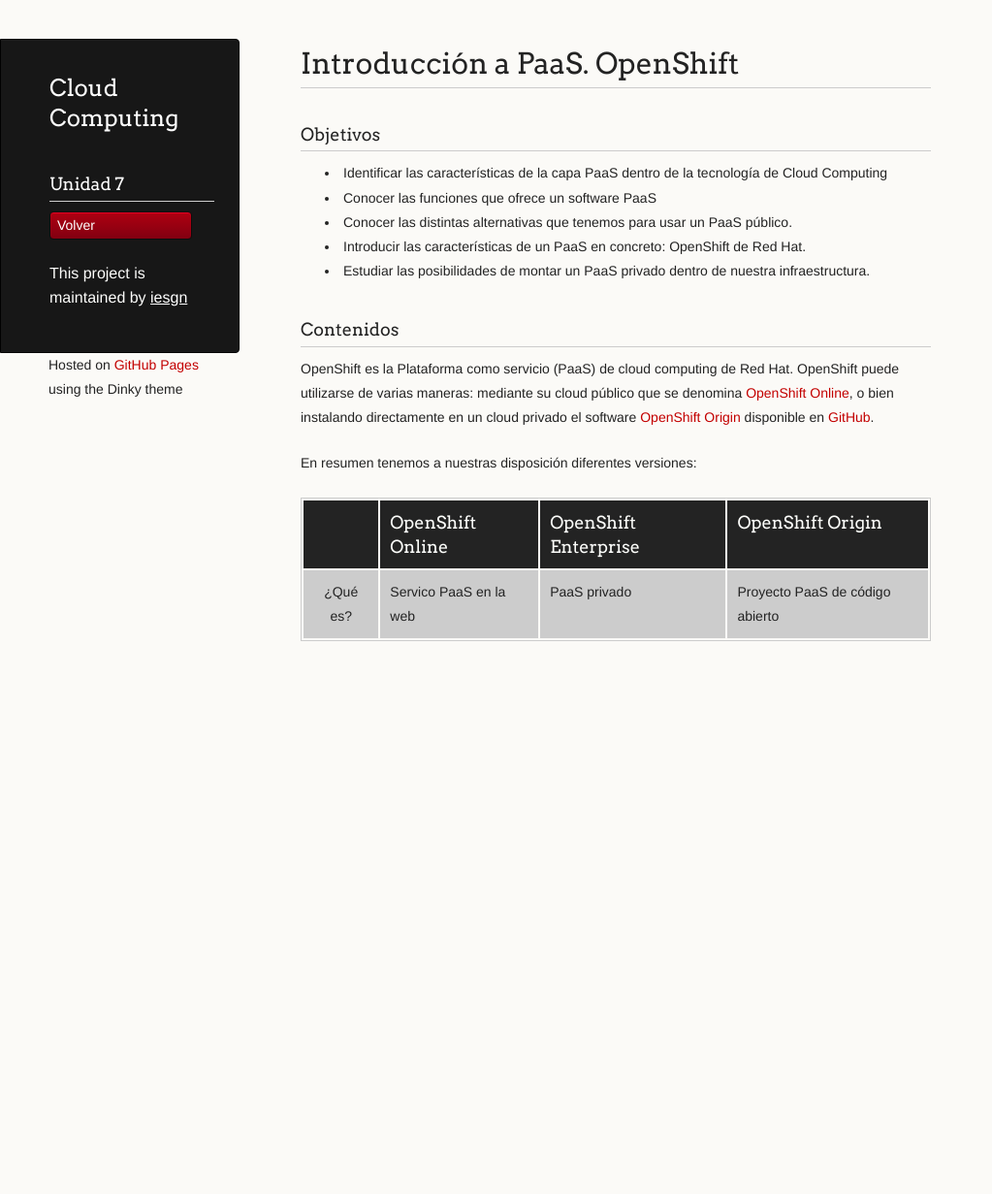
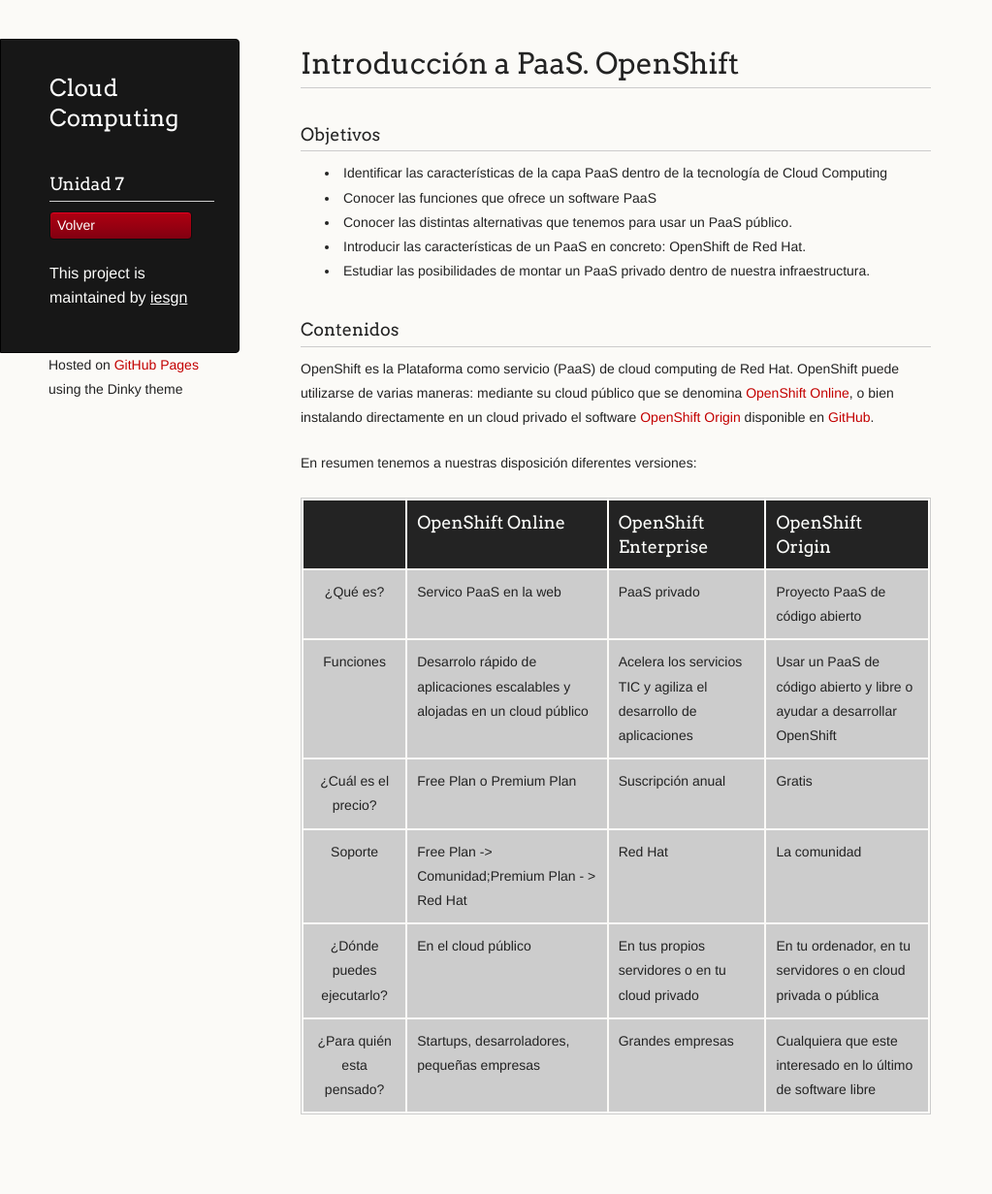
Before and after one commit to iesgn/cloud, a Jekyll site: the page built from curso/u7/index.md, in a window 1280 px wide. Shown: the whole page at 97% size, without its empty margins (0-1023 px from the left). Built offline with Jekyll 4.4.1, drawn with Linux system fonts in a browser that asks for light colours; before the commit the page ends 900 px from its top, so only the background shows below that.

Commit message:
Empieza la unidad 7

```diff
--- a/curso/u7/index.md
+++ b/curso/u7/index.md
@@ -22,3 +22,8 @@ En resumen tenemos a nuestras disposición diferentes versiones:
 |     |OpenShift Online|OpenShift Enterprise|OpenShift Origin|
 |:---:|----------------|--------------------|----------------|
 |¿Qué es?|Servico PaaS en la web|PaaS privado|Proyecto PaaS de código abierto|
+|Funciones|Desarrolo rápido de aplicaciones escalables y alojadas en un cloud público|Acelera los servicios TIC y agiliza el desarrollo de aplicaciones|Usar un PaaS de código abierto y libre o ayudar a desarrollar OpenShift|
+|¿Cuál es el precio?|Free Plan o Premium Plan|Suscripción anual|Gratis|
+|Soporte|Free Plan -> Comunidad;Premium Plan - > Red Hat|Red Hat|La comunidad|
+|¿Dónde puedes ejecutarlo?|En el cloud público|	En tus propios servidores o en tu cloud privado|En tu ordenador, en tu servidores o en cloud privada o pública|
+|¿Para quién esta pensado?|Startups, desarroladores, pequeñas empresas|Grandes empresas|Cualquiera que este interesado en lo último de software libre|
```
